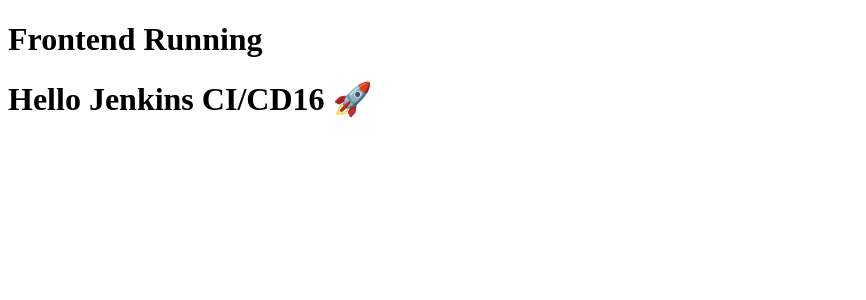
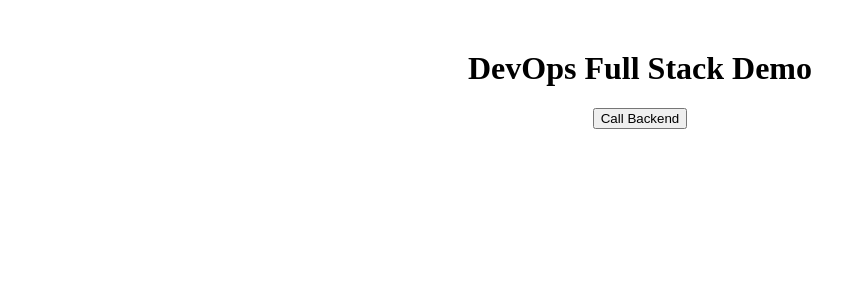
Before and after one commit to piyushchoudhary2005/devops-project, a React (Create React App) app in the folder frontend/: page / in a window 1280 px wide. Shown: the top 300 px of the page, without its empty margins (0-866 px from the left). Built offline with nearby package versions, Linux system fonts and the light colour scheme; no server answers.

Commit message:
jenkincheck1

```diff
--- a/frontend/src/App.js
+++ b/frontend/src/App.js
@@ -1,19 +1,23 @@
-import React, { useEffect, useState } from "react";
+import { useState } from "react";
 
 function App() {
-  const [message, setMessage] = useState("");
+  const [msg, setMsg] = useState("");
 
-  useEffect(() => {
-    fetch("http://localhost:5000/api")
-      .then((res) => res.text())
-      .then((data) => setMessage(data));
-  }, []);
+  const callBackend = async () => {
+    const res = await fetch("http://localhost:5000/");
+    const data = await res.text();
+    setMsg(data);
+  };
 
   return (
-    <div>
-      <h1>Frontend Running</h1>
-      <h1>Hello Jenkins CI/CD16 🚀</h1>
-      <h2>{message}</h2>
+    <div style={{ textAlign: "center", marginTop: "50px" }}>
+      <h1>DevOps Full Stack Demo</h1>
+
+      <button onClick={callBackend}>
+        Call Backend
+      </button>
+
+      <h2>{msg}</h2>
     </div>
   );
 }
```
Also changed, not shown: 1 other file (tests, documents, lock files or other folders).
